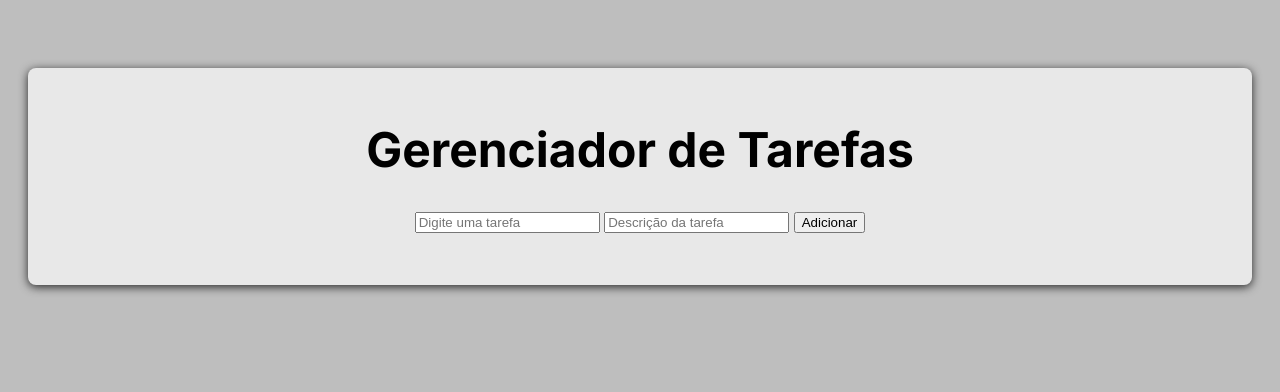
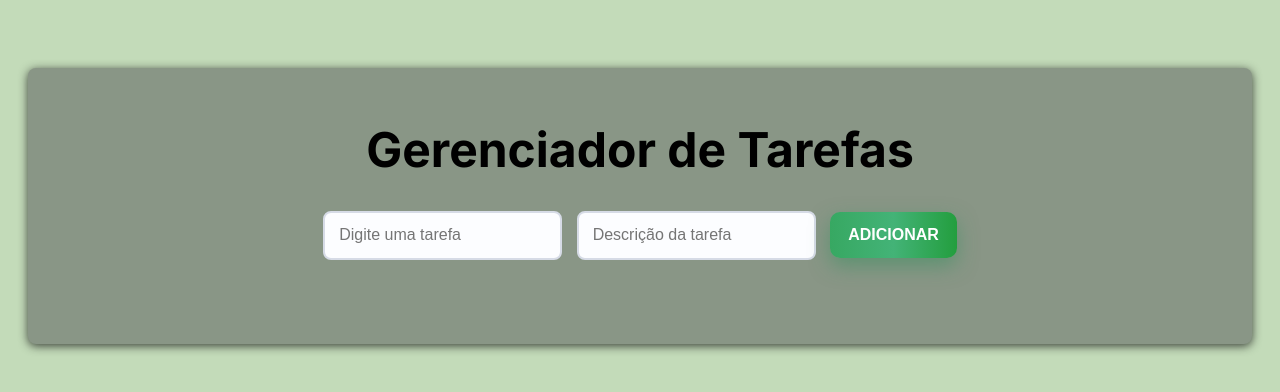
Before and after one commit to antoniolmelo8-droid/gerenciador_tarefas, a plain HTML site: page index.html in a window 1280 px wide. Drawn offline with Linux system fonts and the light colour scheme.

Commit message:
arquivo javaScript crado

```diff
--- a/index.html
+++ b/index.html
@@ -14,15 +14,24 @@
     <h1>Gerenciador de Tarefas</h1>
 
     <form id="task-form">
-        <input type="text" placeholder="Digite uma tarefa" required>
-        <input type="text" placeholder="Descrição da tarefa">
-        <button>Adicionar</button>
+
+        <!--titulo da tarefa-->
+        <input id= "title" type="text" placeholder="Digite uma tarefa" required>
+
+        <!--Descrição da tarefa-->
+        <input id= "description" type="text" placeholder="Descrição da tarefa">
+
+        <!--Botão responsavel por enviar o requerimento-->
+        <button>ADICIONAR</button>
 
     </form>
 
 
+
     <ul id="task-list"></ul>
     </div>
+     <script src="script.js"></script>
+</body>
 </body>
 
 
--- /dev/null
+++ b/script.js
@@ -0,0 +1,31 @@
+const apiUrl = "http://localhost:3000/tasks";
+
+const form = document.getElementById("task-form");
+const taskList = document.getElementById("task-list");
+
+form.addEventListener("submit", async(e) => {
+   e.preventDefault();
+
+   const title = document.getElementById("title").value;
+   const description = document.getElementById("description").value;
+
+  try{
+    const res = await fetch(apiUrl, {
+        method: "POST",
+        headers: {"Content-type":"application/json"},
+        body: JSON.stringify({ title, description })
+    });
+
+    if(!res.ok) throw new Error("Erro ao adicionar tarefa")
+
+        const task = await res.json();
+        form.reset();
+        addTaskToUl(task);
+        } catch(err) {
+         alert("erro ao salvar tarefas:"+ err.message);
+        }
+});
+
+function addTaskToUl(task) {
+
+}
--- a/style.css
+++ b/style.css
@@ -3,15 +3,15 @@
 body {
     font-family: 'Inter', sans-serif;
     padding: 20px;
-    background-color: #bebebe;
+    background-color: #c3dbb9;
 }
 .container{
-    background-color: #e8e8e8;
+    background-color: #899686;
     max-width: 1200px;
     margin: 40px auto;
     padding: 20px;
     border-radius: 8px;
-    box-shadow: 0 2px 10px rgba(0,0,0, 0.8);
+    box-shadow: 0 2px 10px rgba(23, 24, 23, 0.8);
     display: flex;
     flex-direction: column;
     justify-content: center;
@@ -22,3 +22,42 @@ body {
 h1{
     font-size: 3em;
 }
+
+form{
+    margin-bottom: 20px;
+}
+
+input{
+    margin-right: 10px;
+    padding: 10px;
+}
+
+#task-form input {
+    box-sizing: border-box;
+    padding: 12px 14px;
+    font-size: 16px;
+    line-height: 1.3;
+    margin-bottom: 12px;
+    border: 2px solid #d6dbe6;
+    border-radius: 8px;
+    background: #fcfdff;
+}
+
+#task-form input:focus{
+    outline: none;
+    border-color: #63c07a;
+    box-shadow: 0 6px 18px rgba(99, 192, 122, 0.50);
+}
+
+#task-form button{
+    display: inline-block;
+    padding: 14px 18px;
+    font-size: 16px;
+    font-weight: 600;
+    color: #ffffff;
+    background: linear-gradient(90deg, #37a862 0%, #43b377 50%, #239e3e 100%);
+    border: none;
+    border-radius: 10px;
+    cursor: pointer;
+    box-shadow: 0 8px 20px rgba(47, 143, 91, 0.50);
+}
```
